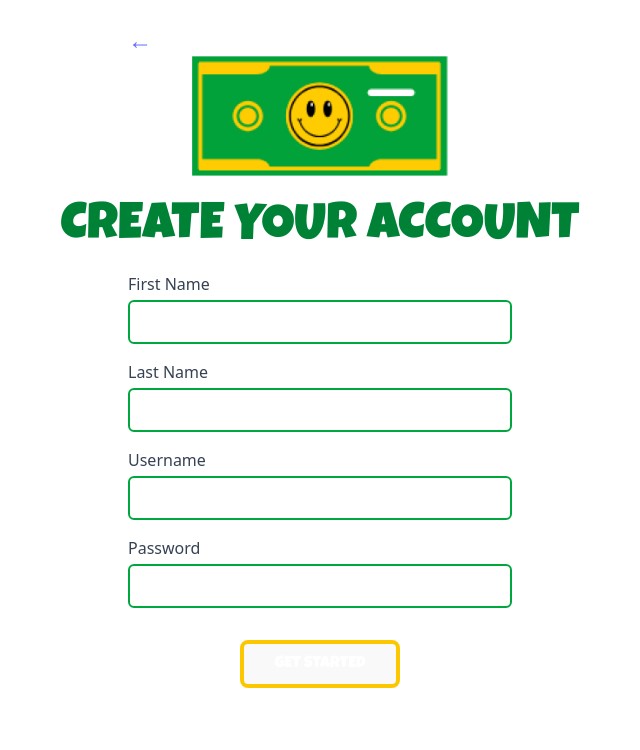
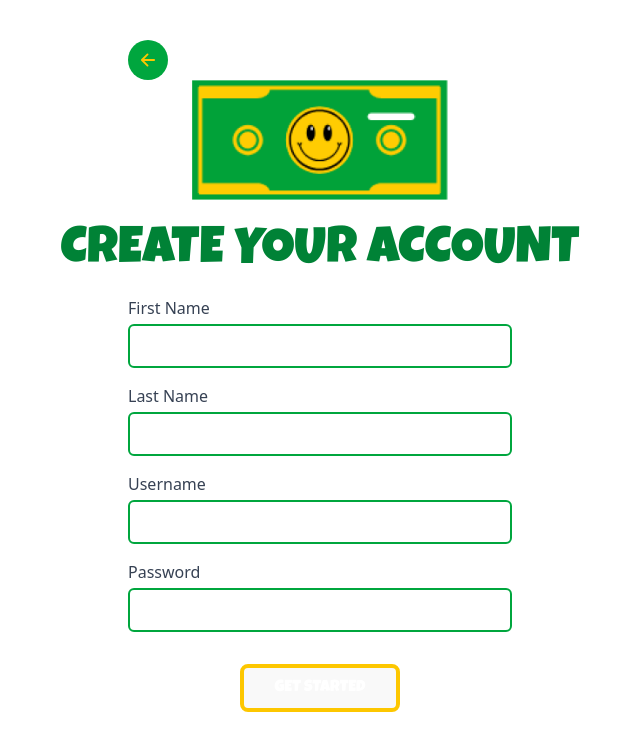
Before and after one commit to williamcs50/Achievers, a React (Vite) app in the folder moodmoney/: page /signup in a window 1280 px wide. Shown: the top 750 px of the page, without its empty margins (320-960 px from the left). Built offline with nearby package versions, Linux system fonts and the light colour scheme.

Commit message:
Fixed back arrow UI

```diff
--- a/moodmoney/package.json
+++ b/moodmoney/package.json
@@ -13,6 +13,7 @@
     "@tailwindcss/vite": "^4.0.15",
     "react": "^19.0.0",
     "react-dom": "^19.0.0",
+    "react-icons": "^5.5.0",
     "react-router-dom": "^7.4.0",
     "tailwindcss": "^4.0.15"
   },
--- a/moodmoney/src/pages/Signup.jsx
+++ b/moodmoney/src/pages/Signup.jsx
@@ -1,15 +1,20 @@
 import React from 'react'
 import { Link } from 'react-router-dom'
 import MoodMoneyLogo from '../assets/MoodMoneyLogo.png'
+import { IoArrowBack } from "react-icons/io5";
+
 
 export default function Signup() {
   return (
     <div className="w-screen min-h-screen flex flex-col items-center justify-start bg-white px-4 pt-6">
       {/* Back arrow */}
       <div className="w-full max-w-sm">
-        <Link to="/" className="text-2xl text-green-700 hover:text-green-800">
-          ←
-        </Link>
+        <Link to="/">
+  <div className="w-10 h-10 flex items-center justify-center bg-green-600 rounded-full mt-4">
+    <IoArrowBack className="text-yellow-400 text-xl" />
+  </div>
+</Link>
+
       </div>
 
       {/* Logo */}
```
Also changed, not shown: 1 other file (tests, documents, lock files or other folders).
